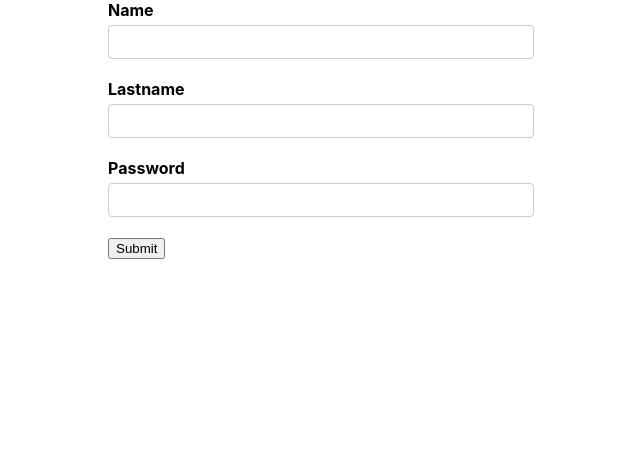
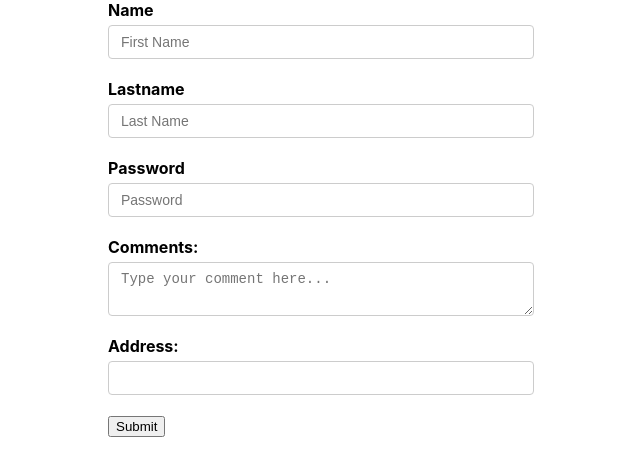
Before and after one commit to ashishraina-projects/Formik, a React (Create React App) app: page / in a window 1280 px wide. Shown: the top 476 px of the page, without its empty margins (319-959 px from the left). Built offline with nearby package versions, Linux system fonts and the light colour scheme.

Commit message:
Added placeholder, as and renderProps

```diff
--- a/src/components/FormComponent.js
+++ b/src/components/FormComponent.js
@@ -7,7 +7,9 @@ const FormComponent = () => {
 	const initialValues = {
 		firstname : '',
 		lastname : '',
-		password: ''
+		password: '',
+		comment: '',
+		address:''
 	}
 
 	const onSubmit = values => {
@@ -43,6 +45,7 @@ const FormComponent = () => {
 					<Field
 						type="text"
 						name='firstname'
+						placeholder='First Name'
 					/>
 					<ErrorMessage name='firstname' />
 				</div>
@@ -52,6 +55,7 @@ const FormComponent = () => {
 					<Field
 						type="text"
 						name='lastname'
+						placeholder='Last Name'
 					/>
 					<ErrorMessage name='lastname' />
 				</div>
@@ -61,8 +65,36 @@ const FormComponent = () => {
 					<Field
 						type="password"
 						name='password'
+						placeholder='Password'
 					/>
 					<ErrorMessage name='password' />
+				</div>
+
+				<div className="formfield">
+					<label htmlFor="comment">Comments: </label>
+					<Field
+						as="textarea"
+						name='comment'
+						placeholder='Type your comment here...'
+					/>
+					<ErrorMessage name='comment' />
+				</div>
+
+
+				<div className="formfield">
+					<label htmlFor="comment">Address: </label>
+					<Field name='address'>
+						{props => {
+							const {field, form, meta } = props
+							return (
+								<div>
+									<input type='text' {...field} />
+									{meta.touched && meta.error ? <div>{meta.error}</div> : null}
+								</div>
+							)
+						}}
+					</Field>
+					<ErrorMessage name='comment' />
 				</div>
 
 				<button type='submit'>Submit</button>
```
